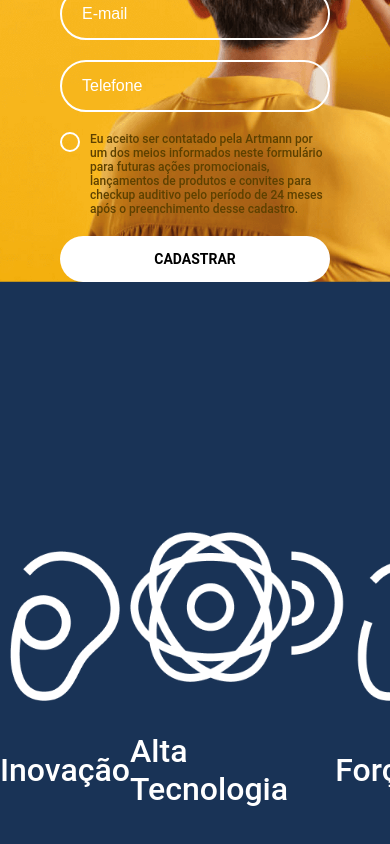
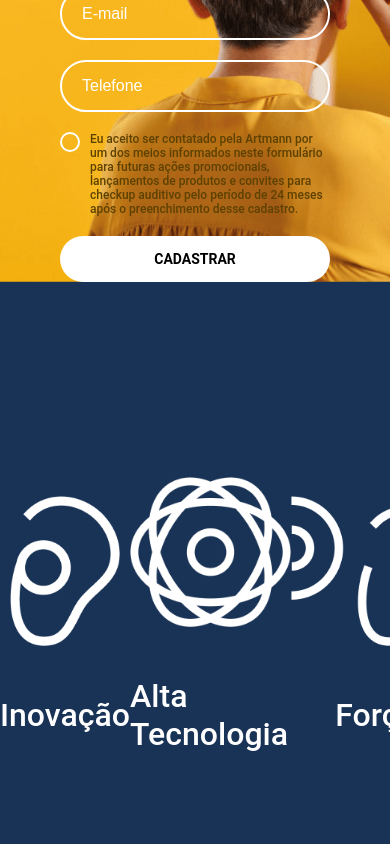
Before and after one commit to brnmilano/Artmann, a React (Create React App) app: page / in a window 390 px wide. Shown: the part 2034-2878 px from the top of the page. Built offline with nearby package versions, Linux system fonts and the light colour scheme.

Commit message:
Ajustes no responsivo do componente Values

```diff
--- a/src/Components/Values/styles.module.scss
+++ b/src/Components/Values/styles.module.scss
@@ -4,7 +4,7 @@
   max-width: 800px;
   width: 100%;
   margin: 0 auto;
-  padding-top: 250px;
+  padding-top: 195px;
   padding-bottom: 70px;
 
   .imageWrapper {
```
